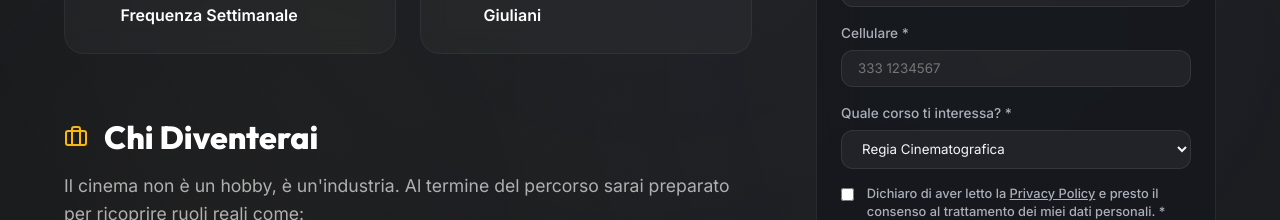
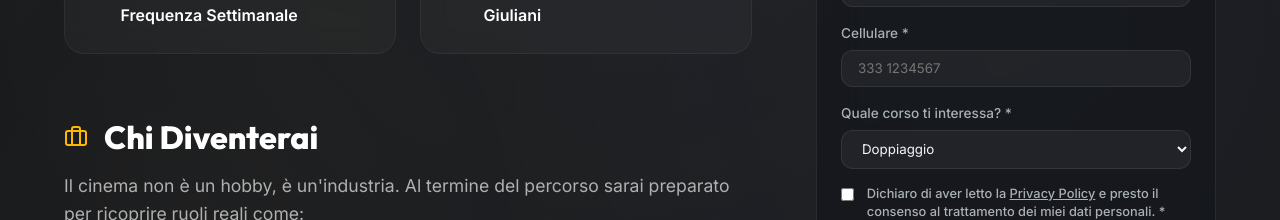
Before and after one commit to CreativiaStudio/amarcord, a React (Vite) app: page /corso/doppiaggio in a window 1280 px wide. Shown: the part 980-1200 px from the top of the page. Built offline with nearby package versions, Linux system fonts and the light colour scheme.

Commit message:
Fix auto-select del corso nel form

```diff
--- a/src/components/CoursePage.jsx
+++ b/src/components/CoursePage.jsx
@@ -277,14 +277,14 @@ export default function CoursePage() {
           {/* Right Column: Desktop Form */}
           <aside className="course-sidebar desktop-only">
             <div className="sticky-sidebar">
-              <LeadForm defaultCourse={course.title} />
+              <LeadForm defaultCourse={course.id.charAt(0).toUpperCase() + course.id.slice(1)} />
             </div>
           </aside>
         </div>
 
         {/* Mobile Form Section (Bottom of page content) */}
         <div className="mobile-only mobile-form-wrapper">
-          <LeadForm defaultCourse={course.title} />
+          <LeadForm defaultCourse={course.id.charAt(0).toUpperCase() + course.id.slice(1)} />
         </div>
       </main>
 
@@ -301,7 +301,7 @@ export default function CoursePage() {
       }}>
         <div className="modal-content">
           <button className="modal-close" onClick={closeModal}>&times;</button>
-          <LeadForm defaultCourse={course.title} />
+          <LeadForm defaultCourse={course.id.charAt(0).toUpperCase() + course.id.slice(1)} />
         </div>
       </div>
 
```
